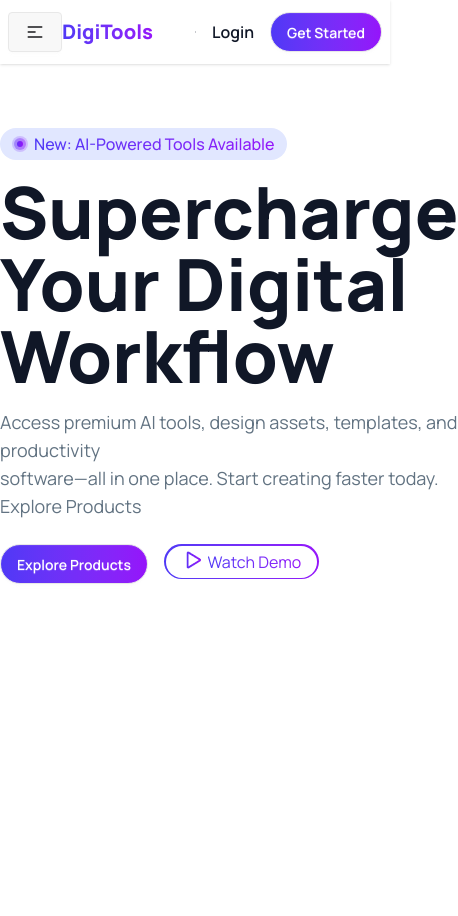
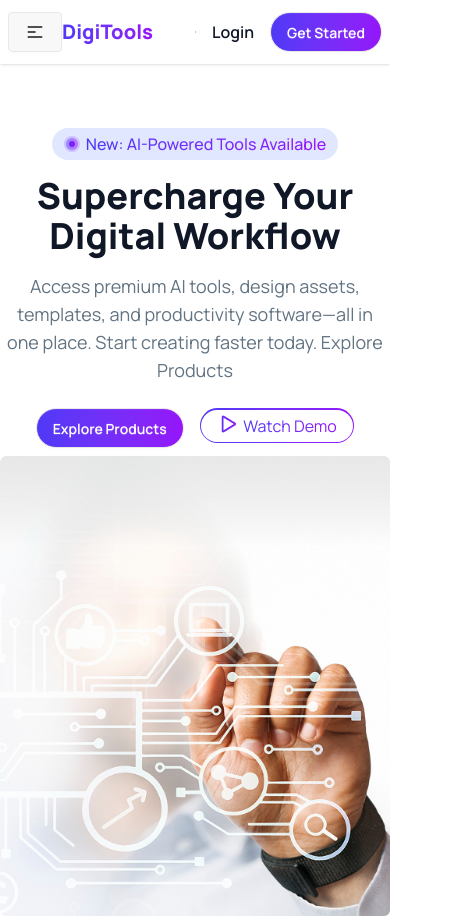
Before and after one commit to AMIRUL1104/DigiTools, a React (Vite) app: page / in a window 390 px wide. Shown: the whole page, 458 px wide, since content can reach past the window. Before the commit the page ends 844 px from the top, so only its background shows below. Built offline with nearby package versions, Linux system fonts and the light colour scheme.

Commit message:
banner section responsive design add

```diff
--- a/src/components/Banner/Banner.jsx
+++ b/src/components/Banner/Banner.jsx
@@ -4,9 +4,9 @@ import ball from "../../assets/group-5.png";
 
 function Banner() {
   return (
-    <section className="max-w-360 mx-auto  flex items-center justify-between">
+    <section className="max-w-360 mx-auto  flex max-lg:flex-col items-center justify-between">
       {/* left side  */}
-      <div className=" max-w-2xl flex flex-col gap-4 items-start">
+      <div className=" max-w-2xl flex flex-col gap-4 items-center lg:items-start ">
         <p
           className=" inline-flex items-center gap-1.5 font-medium  bg-[#e1e7ffFF] rounded-3xl px-3 py-1
           "
@@ -19,13 +19,12 @@ function Banner() {
             New: AI-Powered Tools Available
           </span>
         </p>
-        <h1 className=" text-[#101727] text-7xl loading-[1.16662px] font-extrabold  capitalize ">
-          Supercharge Your Digital Workflow
+        <h1 className=" text-[#101727] max-lg:text-center md:text-5xl xl:text-7xl text-4xl loading-[1.16662px] font-extrabold  capitalize ">
+          Supercharge Your <br /> Digital Workflow
         </h1>
-        <p className=" text-[#627382] text-lg font-normal loading-[1.112px] ">
+        <p className=" text-[#627382] max-xl:max-w-100  max-lg:text-center text-lg font-normal loading-[1.112px] ">
           Access premium AI tools, design assets, templates, and productivity{" "}
-          <br />
-          software—all in one place. Start creating faster today. <br /> Explore
+          software—all in one place. Start creating faster today. Explore
           Products
         </p>
 
```
